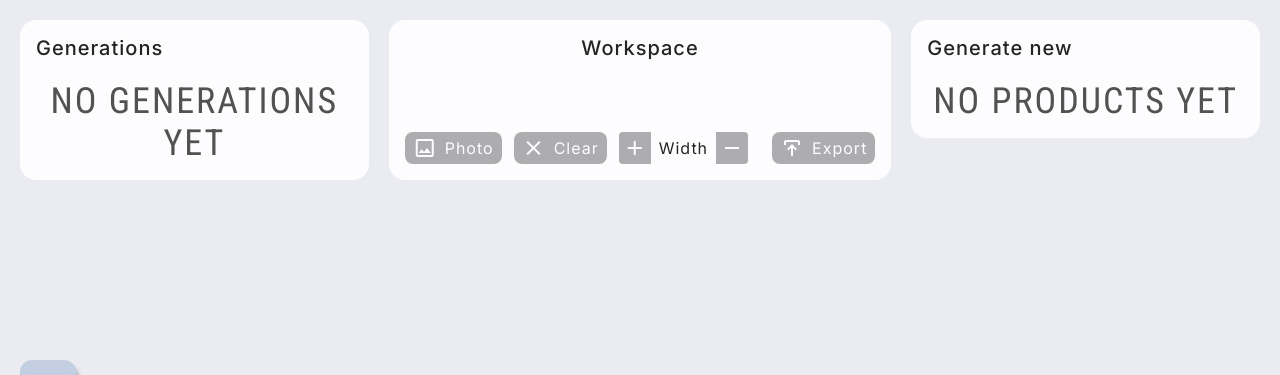
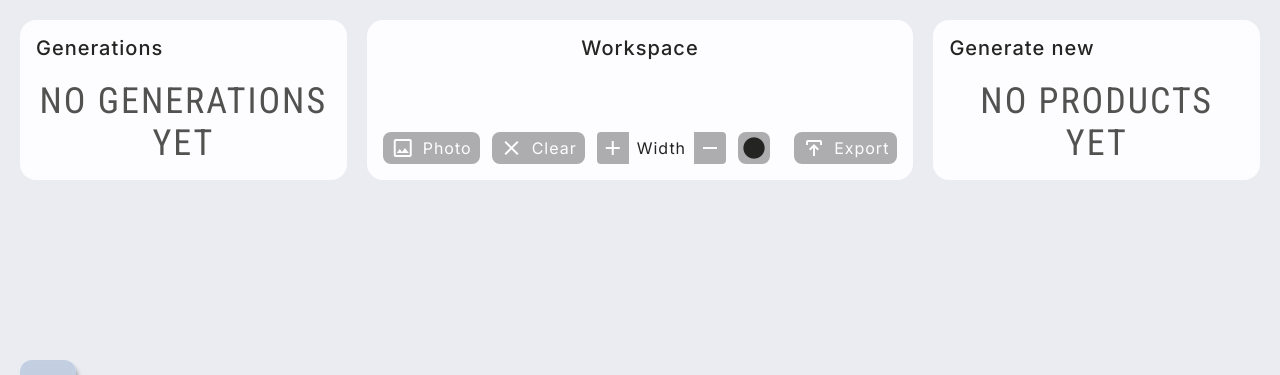
Before and after one commit to coderadi-in/ECHO, a Flask app: page /app/editor in a window 1280 px wide. Shown: the part 88-463 px from the top of the page. Run offline with Flask 3, Linux system fonts and the light colour scheme; the visitor is signed in with stand-in values (Sample User, id 1); data that the repository does not hold is empty; parts of the project's set-up code (start-up, migrations or seed data) failed here and were passed over; some libraries are stand-ins or nearby versions.

Commit message:
Added color selection feature.

```diff
--- a/static/css/pages/editor.css
+++ b/static/css/pages/editor.css
@@ -95,6 +95,15 @@ main { height: calc(100dvh - 90px); }
 .workspace .tools #increaseWidth { border-radius: 4px 0 0 4px; }
 .workspace .tools #decreaseWidth { border-radius: 0 4px 4px 0; }
 
+.workspace .tools #headlineColor { position: relative; }
+.workspace .tools #headlineColor input {
+    position: absolute;
+    width: 100%;
+    height: 100%;
+    opacity: 0;
+    inset: 0;
+}
+
 /* ================================================== */
 /* PRODUCTS TAB */
 /* ================================================== */
--- a/static/js/pages/editor.js
+++ b/static/js/pages/editor.js
@@ -11,6 +11,8 @@ const imageInput = document.getElementById('photoInput');
 const clearCanvasBtn = document.getElementById('clearCanvas');
 const increaseTextWidthBtn = document.getElementById('increaseWidth');
 const decreaseTextWidthBtn = document.getElementById('decreaseWidth');
+const headlineColorInput = document.querySelector('#headlineColor input');
+const headlineColorSymbol = document.querySelector('#headlineColor .symbol');
 const exportBtn = document.getElementById('exportBtn');
 
 const addBtns = document.querySelectorAll('.add-btn');
@@ -205,6 +207,15 @@ function regenerate() {
     sendMessage("headlines-sys", cachedData);
 }
 
+// * FUNCTION TO UPDATE COLOR VALUE OF HEADLINE
+function updateHeadlineColor() {
+    const color = headlineColorInput.value;
+
+    headlineColorSymbol.style.color = color;
+    postHeadline.style.color = color;
+    postDescription.style.color = color;
+}
+
 // ==================================================
 // EVENT LISTENERS
 // ==================================================
@@ -250,6 +261,9 @@ increaseTextWidthBtn.addEventListener('mouseup', () => {
 decreaseTextWidthBtn.addEventListener('mouseup', () => {
     clearInterval(intervalId);
 });
+
+// & EVENT LISTENER FOR HEADLINE COLOR INPUT
+headlineColorInput.addEventListener('input', updateHeadlineColor);
 
 // & EVENT LISTENER FOR EXPORT BUTTON
 exportBtn.onclick = downloadElement;
--- a/templates/pages/editor.html
+++ b/templates/pages/editor.html
@@ -109,6 +109,11 @@
                     <button class="btn fl symbol p-4" id="decreaseWidth">remove</button>
                 </div>
 
+                <div class="btn p-4 rounded-8" id="headlineColor">
+                    <span class="symbol fl-icon">circle</span>
+                    <input type="color">
+                </div>
+
                 <div class="spare-element w-full"></div>
                 <button class="btn icon-fl rounded-8 pv-4 ph-8" id="exportBtn">
                     <span class="symbol">publish</span>
```
